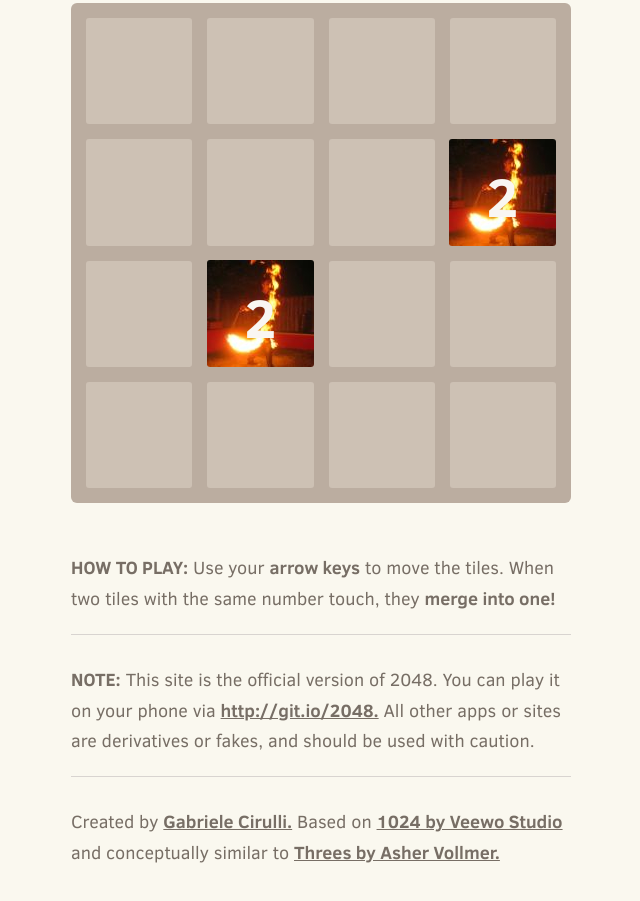
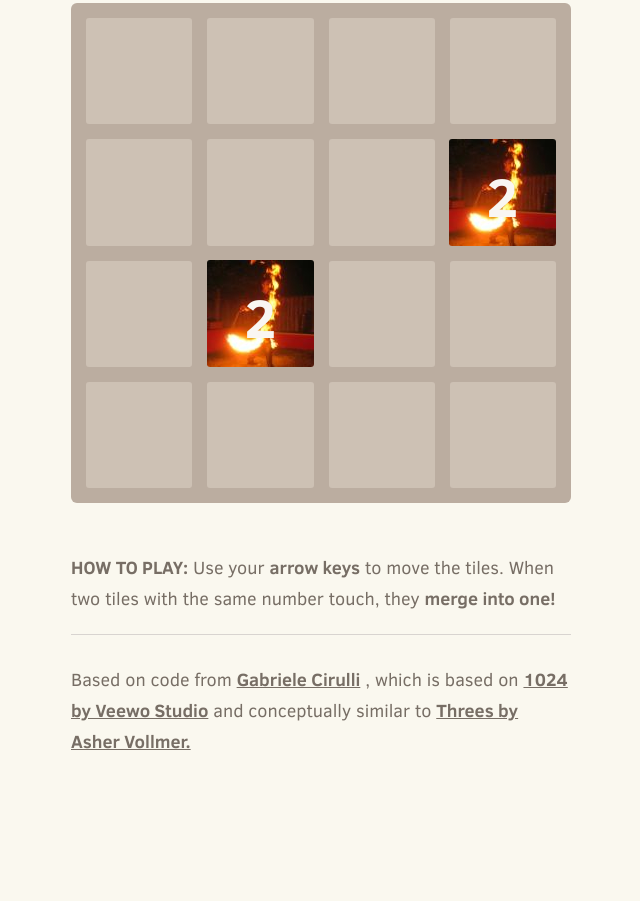
Before and after one commit to FurryChrisVonBurner/burners-in-borders, a plain HTML site: page index.html in a window 1280 px wide. Shown: the part 271-1172 px from the top of the page, without its empty margins (319-959 px from the left). After the commit the page ends 1108 px from the top, so only its background shows below. Drawn offline with Linux system fonts and the light colour scheme.

Commit message:
minor changes in html

```diff
--- a/index.html
+++ b/index.html
@@ -77,11 +77,7 @@
     </p>
     <hr>
     <p>
-    <strong class="important">Note:</strong> This site is the official version of 2048. You can play it on your phone via <a href="http://git.io/2048">http://git.io/2048.</a> All other apps or sites are derivatives or fakes, and should be used with caution.
-    </p>
-    <hr>
-    <p>
-    Created by <a href="http://gabrielecirulli.com" target="_blank">Gabriele Cirulli.</a> Based on <a href="https://itunes.apple.com/us/app/1024!/id823499224" target="_blank">1024 by Veewo Studio</a> and conceptually similar to <a href="http://asherv.com/threes/" target="_blank">Threes by Asher Vollmer.</a>
+    Based on code from <a href="http://gabrielecirulli.com" target="_blank">Gabriele Cirulli</a> , which is based on <a href="https://itunes.apple.com/us/app/1024!/id823499224" target="_blank">1024 by Veewo Studio</a> and conceptually similar to <a href="http://asherv.com/threes/" target="_blank">Threes by Asher Vollmer.</a>
     </p>
   </div>
 
```
